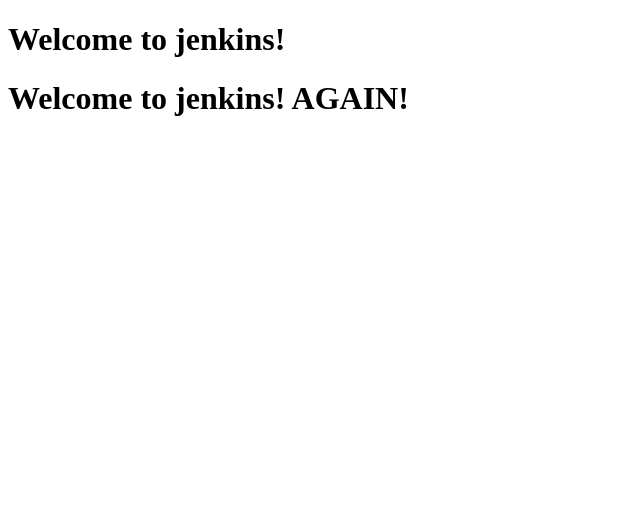
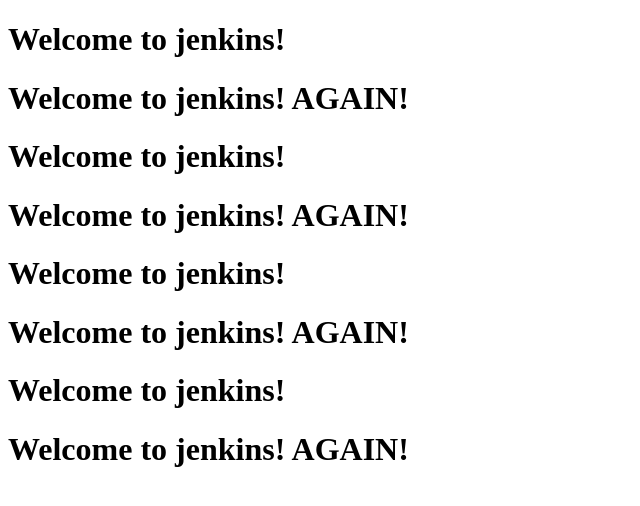
Before and after one commit to sun-kic/htmltest, a plain HTML site: page index.html in a window 1280 px wide. Shown: the whole page, without its empty margins (0-640 px from the left). Drawn offline with Linux system fonts and the light colour scheme.

Commit message:
big change

```diff
--- a/index.html
+++ b/index.html
@@ -8,6 +8,12 @@
 <body>
     <h1>Welcome to jenkins!</h1>
     <h1>Welcome to jenkins! AGAIN!</h1>
+    <h1>Welcome to jenkins!</h1>
+    <h1>Welcome to jenkins! AGAIN!</h1>
+    <h1>Welcome to jenkins!</h1>
+    <h1>Welcome to jenkins! AGAIN!</h1>
+    <h1>Welcome to jenkins!</h1>
+    <h1>Welcome to jenkins! AGAIN!</h1>
 
 </body>
 </html>
```
